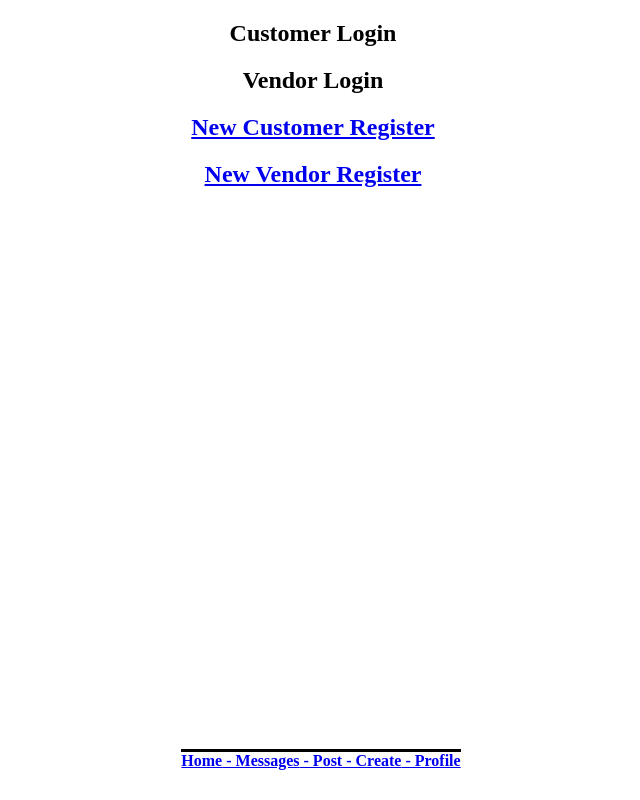
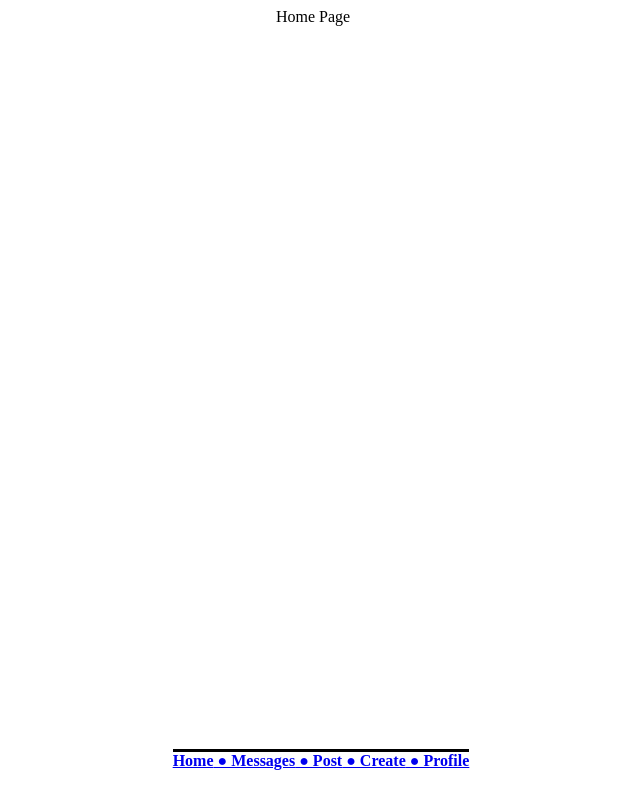
Before and after one commit to jenn-ah/c25-final, an Angular app: page /home in a window 1280 px wide. Before the commit this address led to /. Shown: the whole page, without its empty margins (327-967 px from the left). Built offline with nearby package versions, Linux system fonts and the light colour scheme.

Commit message:
set up home page

```diff
--- a/src/app/app-routing.module.ts
+++ b/src/app/app-routing.module.ts
@@ -5,6 +5,7 @@ import { MessageComponent } from 'src/pages/message/message.component';
 import { PostsComponent } from 'src/pages/posts/posts.component';
 import { CreateComponent } from 'src/pages/create/create.component';
 import { ProfileComponent } from 'src/pages/profile/profile.component';
+import { HomeComponent } from 'src/pages/home/home.component';
 
 const routes: Routes = [
   { path:'', component: LandingPageComponent},
@@ -12,6 +13,7 @@ const routes: Routes = [
   { path:'posts', component: PostsComponent},
   { path:'create', component: CreateComponent},
   { path:'profile', component: ProfileComponent},
+  { path:'home', component: HomeComponent},
   { path:'**', redirectTo:'', pathMatch: 'full'},
 ];
 
--- a/src/app/app.module.ts
+++ b/src/app/app.module.ts
@@ -12,6 +12,7 @@ import { MessageComponent } from 'src/pages/message/message.component';
 import { PostsComponent } from 'src/pages/posts/posts.component';
 import { CreateComponent } from 'src/pages/create/create.component';
 import { ProfileComponent } from 'src/pages/profile/profile.component';
+import { HomeComponent } from 'src/pages/home/home.component';
 
 
 @NgModule({
@@ -23,7 +24,8 @@ import { ProfileComponent } from 'src/pages/profile/profile.component';
     MessageComponent,
     PostsComponent,
     CreateComponent,
-    ProfileComponent
+    ProfileComponent,
+    HomeComponent
 
   ],
   imports: [
--- a/src/component/dashboard/dashboard.component.html
+++ b/src/component/dashboard/dashboard.component.html
@@ -2,7 +2,9 @@
     <div class="links">
 
         <h4><a routerLink="/home">Home</a></h4>
-        <h4><a routerLink="/messages"> - Messages</a></h4>
-        <h4><a routerLink="/posts"> - Post</a></h4>
-        <h4><a routerLink="/create"> - Create</a></h4>
-        <h4><a routerLink="/profile"> - Profile</a></h4>
+        <h4><a routerLink="/messages"> ● Messages</a></h4>
+        <h4><a routerLink="/posts"> ● Post</a></h4>
+        <h4><a routerLink="/create"> ● Create</a></h4>
+        <h4><a routerLink="/profile"> ● Profile</a></h4>
+    </div>
+</div>
--- /dev/null
+++ b/src/pages/home/home.component.html
@@ -0,0 +1 @@
+Home Page
--- /dev/null
+++ b/src/pages/home/home.component.ts
@@ -0,0 +1,18 @@
+import { Component, OnInit } from '@angular/core';
+import { BackendService } from "../../app/services/backend.service";
+import { Router } from '@angular/router';
+
+@Component({
+    templateUrl: './home.component.html',
+    styleUrls: ['./home.component.scss']
+})
+
+export class HomeComponent implements OnInit {
+
+    constructor(private backend: BackendService, private router: Router) {
+
+    }
+
+    ngOnInit() { }
+
+}
```
Also changed, not shown: src/pages/home/home.component.scss (added).
